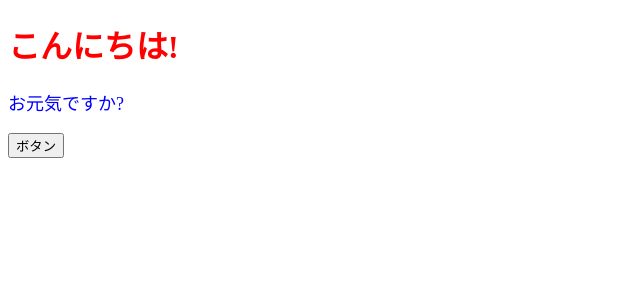
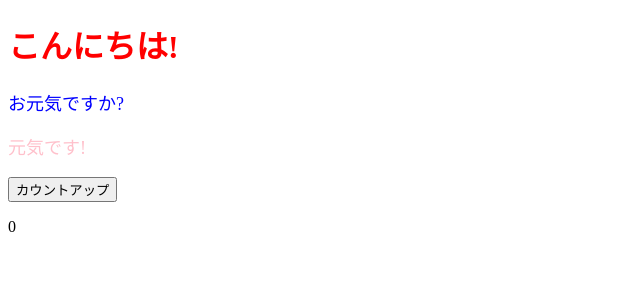
Before and after one commit to fujimoto116/react-test, a React (Create React App) app: page / in a window 1280 px wide. Shown: the top 300 px of the page, without its empty margins (0-640 px from the left). Built offline with nearby package versions, Linux system fonts and the light colour scheme.

Commit message:
11/2コミット

```diff
--- a/src/App.jsx
+++ b/src/App.jsx
@@ -1,16 +1,18 @@
-import React from "react";
+import React, { useState } from "react";
+import ColorfulMessage from "./components/colorfulMessage";
 
 const App = () => {
-  const onClickButton = () => alert();
-  const contentStyle = {
-    color: "blue",
-    fontSize: "18px"
+  const onClickCountUp = () => {
+    setNum(num + 1);
   };
+  const [num, setNum] = useState(0);
   return (
     <>
       <h1 style={{ color: "red" }}>こんにちは!</h1>
-      <p style={contentStyle}>お元気ですか?</p>
-      <button onClick={onClickButton}>ボタン</button>
+      <ColorfulMessage color="blue">お元気ですか?</ColorfulMessage>
+      <ColorfulMessage color="pink">元気です!</ColorfulMessage>
+      <button onClick={onClickCountUp}>カウントアップ</button>
+      <p>{num}</p>
     </>
   );
 };
--- /dev/null
+++ b/src/components/colorfulMessage.jsx
@@ -0,0 +1,13 @@
+import React from "react";
+
+const ColorfulMessage = (props) => {
+  const { color, children } = props;
+  const contentStyle = {
+    color,
+    fontSize: "18px"
+  };
+
+  return <p style={contentStyle}>{children}</p>;
+};
+
+export default ColorfulMessage;
```
